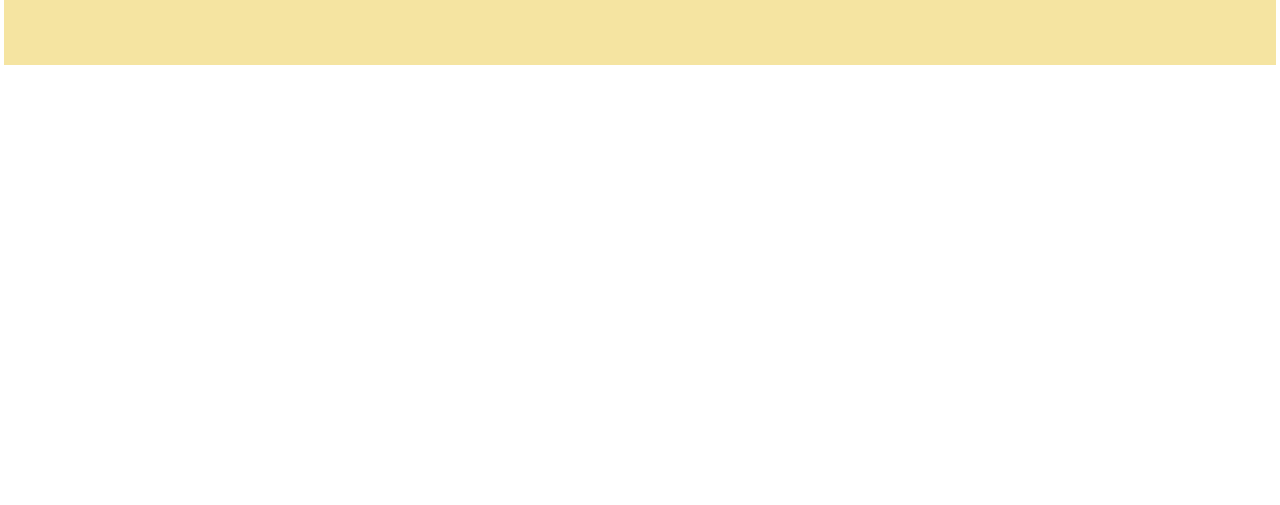
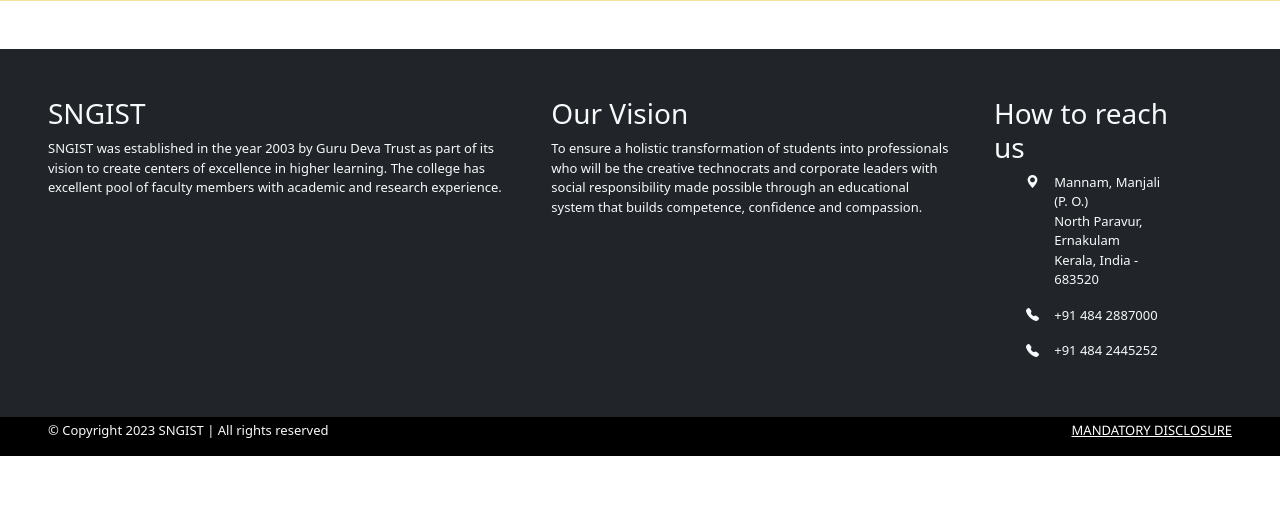
Before and after one commit to Jenin82/django-web, a Django app: page / in a window 1280 px wide, after a click on "Explore More". Shown: the part 1487-1992 px from the top of the page. Run offline with Django 4.2, Linux system fonts and the light colour scheme; some libraries are stand-ins or nearby versions.

Commit message:
home page setup

```diff
--- a/website/templates/website/footer.html
+++ b/website/templates/website/footer.html
@@ -61,7 +61,7 @@
 	</div>
 	<div class="col-6 text-end">
 		<p class="pt-1 me-lg-5">
-			<a href="">MANDATORY DISCLOSURE</a>
+			<a href="" class="white">MANDATORY DISCLOSURE</a>
 		</p>
 	</div>
 </div>
--- a/website/templates/website/home.html
+++ b/website/templates/website/home.html
@@ -301,14 +301,19 @@
 				75% {transform: scale(1.15);}
 				100% {transform: scale(1);}
 			}
+			.white{
+				color: white;
+				font-size: small;
+				font-weight: normal;
+				text-decoration: underline;
+			}
 		</style>
-		<section class="">
 
-			<div class="row sticky-bottom footer1">
-				<div class="col-12 bg-warning text-center sticky-bottom">
-					<button class="btn btn-link mb-2" type="button" data-bs-toggle="offcanvas" data-bs-target="#offcanvasBottom" aria-controls="offcanvasBottom">Explore More</button>
-				</div>
+		<div class="row sticky-bottom footer1">
+			<div class="col-12 bg-warning text-center sticky-bottom">
+				<button class="btn btn-link mb-2" type="button" data-bs-toggle="offcanvas" data-bs-target="#offcanvasBottom" aria-controls="offcanvasBottom">Explore More</button>
 			</div>
+		</div>
 
 			<!-- Off-Canvas -->
 			<div class="offcanvas offcanvas-bottom" tabindex="-1" id="offcanvasBottom" aria-labelledby="offcanvasBottomLabel">
@@ -316,7 +321,7 @@
 					<h5 class="offcanvas-title" id="offcanvasBottomLabel">Sree Narayana Guru Institute of Science and Technology</h5>
 					<button type="button" class="btn-close" data-bs-dismiss="offcanvas" aria-label="Close"></button>
 				</div>
-				<div class="offcanvas-body">
+				<div class="offcanvas-body m-0 p-0">
 					<!-- below bottom heading -->
 					<div class="row">
 						<div class="col-12 px-5 pt-2">
@@ -327,12 +332,6 @@
 								social responsibility made possible through an educational system that builds competence, confidence
 								and compassion.
 							</p>
-						</div>
-					</div>
-
-					<!-- spacing -->
-					<div class="row pt-4 pb-4 body">
-						<div class="col-12">
 						</div>
 					</div>
 
@@ -463,6 +462,9 @@
 						<div class="col-12">
 						</div>
 					</div>
+
+
+					{% include 'website/footer.html' %}
 				</div>
 			</div>
 
@@ -470,7 +472,6 @@
 
 
 
-		</section>
 	</div>
 	<script src="https://cdn.jsdelivr.net/npm/bootstrap@5.3.0-alpha2/dist/js/bootstrap.bundle.min.js" integrity="sha384-qKXV1j0HvMUeCBQ+QVp7JcfGl760yU08IQ+GpUo5hlbpg51QRiuqHAJz8+BrxE/N" crossorigin="anonymous"></script>
 </body>
```
